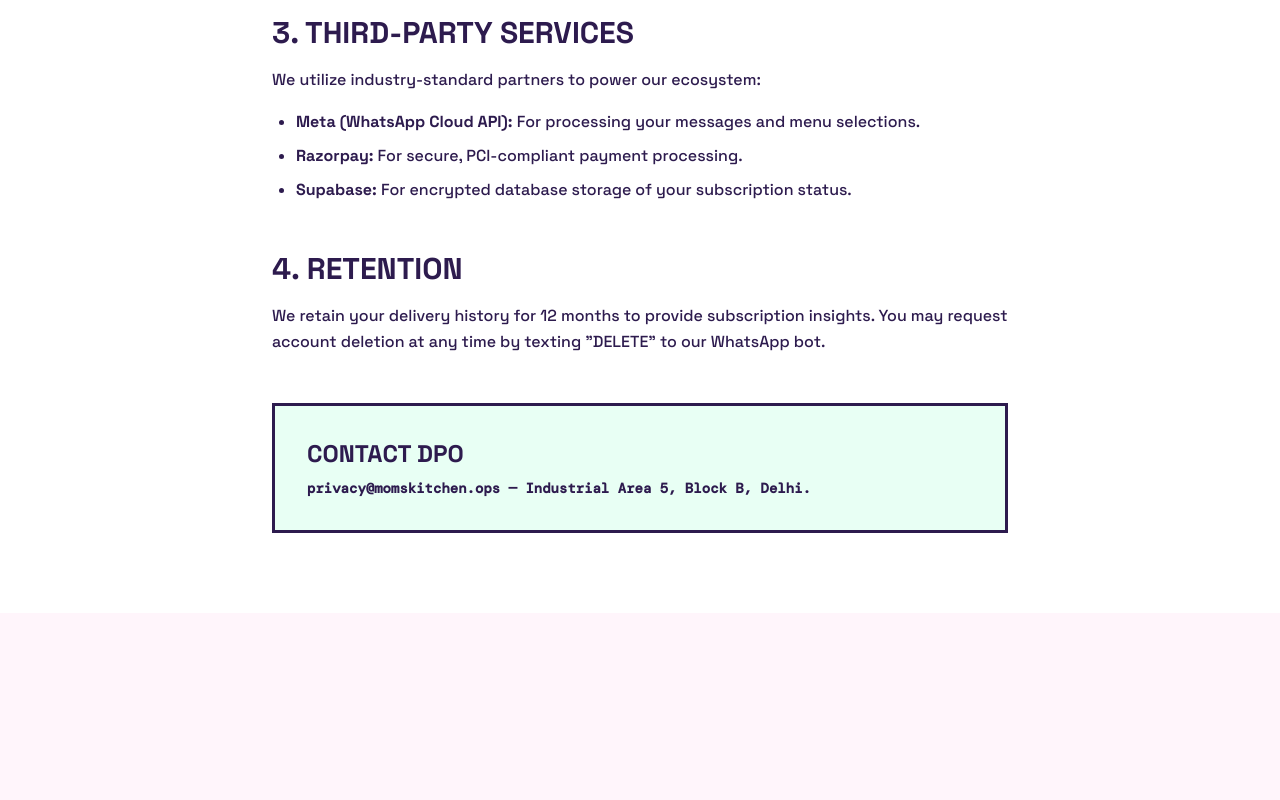
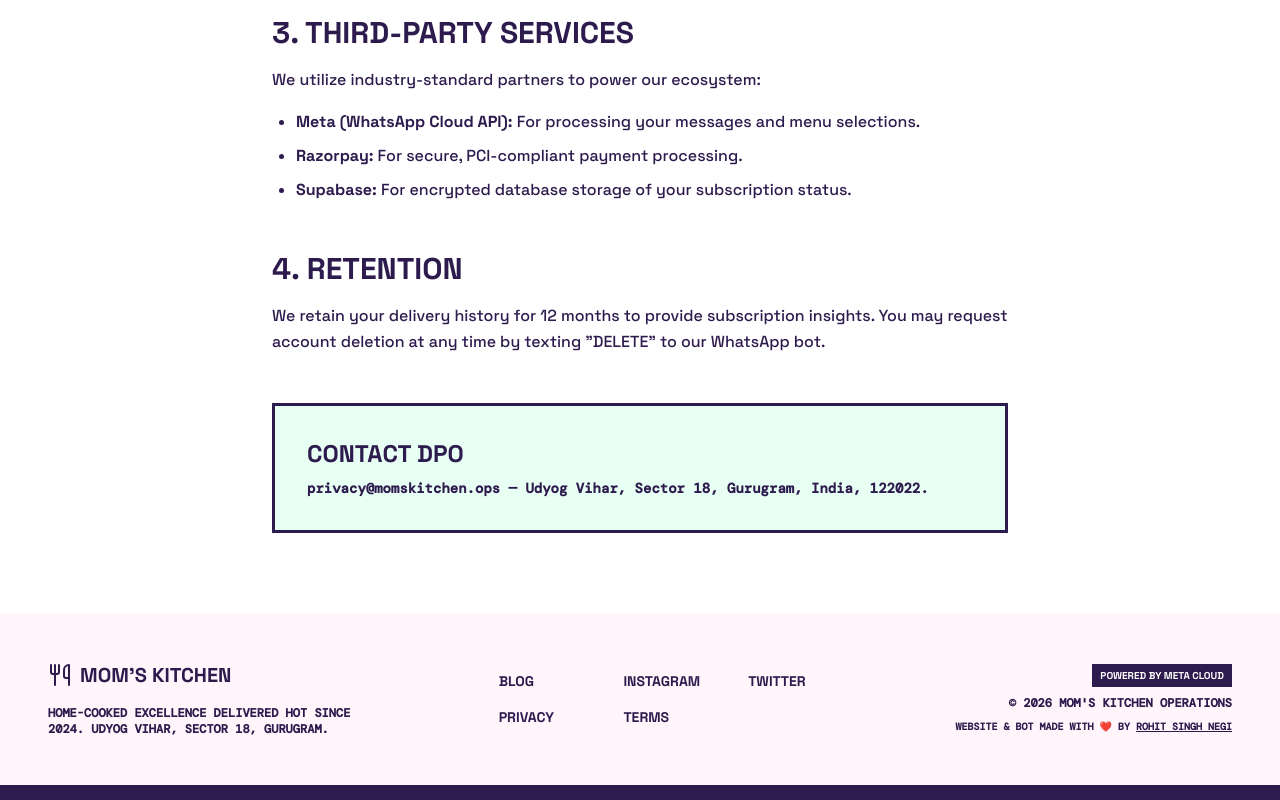
Before and after one commit to Rohitd3v/tiffin-serv-website, a Next.js app: page /privacy in a window 1280 px wide. Shown: the part 944-1744 px from the top of the page. Before the commit the page ends 1557 px from the top, so only its background shows below. Built offline with nearby package versions, Linux system fonts and the light colour scheme.

Commit message:
Update business info (#1)
* Update business address, WhatsApp number, and add Facebook domain verification

* Update legal pages to reflect Gurugram jurisdiction and NCR delivery

* Extract Footer to a global component and add to layout

* Hide AnimatedBranch on mobile screens

```diff
--- a/src/app/blog/[slug]/page.tsx
+++ b/src/app/blog/[slug]/page.tsx
@@ -81,7 +81,7 @@
             <h3 className="text-3xl font-black uppercase mb-4">Want more content like this?</h3>
             <p className="font-bold font-mono mb-8">Join our Delhi community on WhatsApp for daily menus, nutrition tips, and exclusive subscription offers.</p>
             <a
-              href="https://wa.me/919800111101?text=I read your blog and want to subscribe"
+              href="https://wa.me/917033558836?text=I read your blog and want to subscribe"
               className="bg-brutal-border text-white text-xl font-bold px-8 py-4 shadow-brutal uppercase flex items-center gap-3 w-fit hover:bg-brutal-pop transition-colors border-[3px] border-brutal-border"
             >
               <MessageCircle className="w-6 h-6" /> Chat with Us
--- a/src/app/blog/page.tsx
+++ b/src/app/blog/page.tsx
@@ -70,7 +70,7 @@
             Get Delhi food guides and subscription deals directly on WhatsApp.
           </p>
           <a
-            href="https://wa.me/919800111101?text=Subscribe me to blog updates"
+            href="https://wa.me/917033558836?text=Subscribe me to blog updates"
             className="bg-brutal-border text-white text-2xl font-black px-10 py-6 shadow-brutal uppercase hover:bg-brutal-pop transition-colors border-[3px] border-brutal-border inline-block"
           >
             Join the List
--- a/src/app/layout.tsx
+++ b/src/app/layout.tsx
@@ -1,6 +1,7 @@
 import type { Metadata } from "next";
 import { Space_Grotesk, DM_Mono } from "next/font/google";
 import { Sakura } from "@/components/Sakura";
+import { Footer } from "@/components/Footer";
 import "./globals.css";
 
 const spaceGrotesk = Space_Grotesk({
@@ -26,13 +27,17 @@
 }>) {
   return (
     <html lang="en" className="h-full">
+      <head>
+        <meta name="facebook-domain-verification" content="e9d87g49chunoybrjmjooxz3ovic5k" />
+      </head>
       <body
-        className={`${spaceGrotesk.variable} ${dmMono.variable} antialiased font-display`}
+        className={`${spaceGrotesk.variable} ${dmMono.variable} antialiased font-display flex flex-col min-h-screen`}
       >
         <Sakura />
-        <div className="relative z-10">
+        <div className="relative z-10 flex-1 flex flex-col">
           {children}
         </div>
+        <Footer />
       </body>
     </html>
   );
--- a/src/app/page.tsx
+++ b/src/app/page.tsx
@@ -17,7 +17,7 @@
 
 export default function Home() {
   const whatsappUrl =
-    "https://wa.me/919800111101?text=Hello! I want to order a tiffin.";
+    "https://wa.me/917033558836?text=Hello! I want to order a tiffin.";
 
   return (
     <main className="min-h-screen">
@@ -477,7 +477,7 @@
             <motion.a
               whileHover={{ scale: 1.05, x: 4, y: -4 }}
               whileTap={{ scale: 0.95 }}
-              href="https://maps.google.com/?q=Mom's+Kitchen+Industrial+Area+Delhi"
+              href="https://maps.google.com/?q=Mom's+Kitchen+Udyog+Vihar+Sector+18+Gurugram"
               target="_blank"
               rel="noopener noreferrer"
               className="bg-white border-[3px] border-brutal-border px-8 py-4 font-bold uppercase shadow-brutal flex items-center gap-3 hover:bg-brutal-accent transition-colors"
@@ -527,12 +527,12 @@
             image: "https://tiffinserv.delivery/logo.png",
             "@id": "https://tiffinserv.delivery",
             url: "https://tiffinserv.delivery",
-            telephone: "+919800111101",
+            telephone: "+917033558836",
             address: {
               "@type": "PostalAddress",
-              streetAddress: "Industrial Area 5, Block B",
-              addressLocality: "Delhi",
-              postalCode: "110001",
+              streetAddress: "Udyog Vihar, Sector 18",
+              addressLocality: "Gurugram",
+              postalCode: "122022",
               addressCountry: "IN",
             },
             geo: {
@@ -561,70 +561,7 @@
         }}
       />
 
-      {/* Footer */}
-      <footer className="bg-brutal-bg p-12 border-b-[15px] border-brutal-border">
-        <div className="max-w-7xl mx-auto flex flex-col md:flex-row justify-between items-start md:items-center gap-12">
-          <div>
-            <div className="flex items-center gap-2 mb-4">
-              <Utensils className="w-6 h-6" />
-              <h1 className="text-xl font-bold uppercase">
-                Mom&apos;s Kitchen
-              </h1>
-            </div>
-            <p className="font-mono text-xs font-bold text-brutal-muted uppercase max-w-xs">
-              Home-cooked excellence delivered hot since 2024. Industrial Area
-              5, Block B, Delhi.
-            </p>
-          </div>
 
-          <div className="grid grid-cols-2 lg:grid-cols-3 gap-x-12 gap-y-4 font-bold uppercase text-sm">
-            <Link
-              href="/blog"
-              className="hover:text-brutal-pop transition-colors"
-            >
-              Blog
-            </Link>
-            <a href="#" className="hover:text-brutal-pop transition-colors">
-              Instagram
-            </a>
-            <a href="#" className="hover:text-brutal-pop transition-colors">
-              Twitter
-            </a>
-            <Link
-              href="/privacy"
-              className="hover:text-brutal-pop transition-colors"
-            >
-              Privacy
-            </Link>
-            <Link
-              href="/terms"
-              className="hover:text-brutal-pop transition-colors"
-            >
-              Terms
-            </Link>
-          </div>
-
-          <div className="text-right flex flex-col items-end">
-            <div className="bg-brutal-border text-white text-[10px] font-black uppercase px-2 py-1 mb-2">
-              Powered by Meta Cloud
-            </div>
-            <p className="font-mono text-xs font-bold text-brutal-muted mb-2">
-              © 2026 MOM&apos;S KITCHEN OPERATIONS
-            </p>
-            <p className="font-mono text-[10px] font-bold text-brutal-muted uppercase">
-              Website & Bot Made with ❤️ by{" "}
-              <a
-                href="https://github.com/Rohitd3v"
-                target="_blank"
-                rel="noopener noreferrer"
-                className="hover:text-brutal-pop transition-colors underline"
-              >
-                Rohit Singh Negi
-              </a>
-            </p>
-          </div>
-        </div>
-      </footer>
     </main>
   );
 }
--- a/src/app/privacy/page.tsx
+++ b/src/app/privacy/page.tsx
@@ -32,7 +32,7 @@
             <p>To provide automated meal delivery via WhatsApp, we collect:</p>
             <ul className="list-disc pl-6 mt-4 space-y-2">
               <li><strong>Phone Number:</strong> Used as your unique account identifier.</li>
-              <li><strong>Geolocation:</strong> Captured once via WhatsApp to verify if your address falls within our Delhi delivery zones.</li>
+              <li><strong>Geolocation:</strong> Captured once via WhatsApp to verify if your address falls within our Delhi NCR delivery zones.</li>
               <li><strong>Delivery Address:</strong> Text-based address for our delivery partners.</li>
               <li><strong>Transaction Data:</strong> Payment confirmation via Razorpay.</li>
             </ul>
@@ -60,7 +60,7 @@
 
           <section className="bg-brutal-card-mint p-8 border-[3px] border-brutal-border">
             <h3 className="text-2xl font-black uppercase mb-2">Contact DPO</h3>
-            <p className="text-sm font-mono font-bold">privacy@momskitchen.ops — Industrial Area 5, Block B, Delhi.</p>
+            <p className="text-sm font-mono font-bold">privacy@momskitchen.ops — Udyog Vihar, Sector 18, Gurugram, India, 122022.</p>
           </section>
         </div>
       </article>
--- a/src/app/terms/page.tsx
+++ b/src/app/terms/page.tsx
@@ -49,7 +49,7 @@
               <li>Lunch: 12:00 PM - 2:00 PM</li>
               <li>Dinner: 7:00 PM - 9:00 PM</li>
             </ul>
-            <p className="mt-4">Delays caused by extreme weather or traffic in Delhi will be communicated via WhatsApp.</p>
+            <p className="mt-4">Delays caused by extreme weather or traffic in Delhi NCR will be communicated via WhatsApp.</p>
           </section>
 
           <section>
@@ -59,7 +59,7 @@
 
           <section className="bg-brutal-bg p-8 border-[3px] border-brutal-border">
             <h3 className="text-2xl font-black uppercase mb-2">Governing Law</h3>
-            <p className="text-sm">These terms are governed by the laws of the Republic of India. Any disputes shall be subject to the exclusive jurisdiction of the courts in Delhi.</p>
+            <p className="text-sm">These terms are governed by the laws of the Republic of India. Any disputes shall be subject to the exclusive jurisdiction of the courts in Gurugram.</p>
           </section>
         </div>
       </article>
--- a/src/components/AnimatedBranch.tsx
+++ b/src/components/AnimatedBranch.tsx
@@ -17,7 +17,7 @@
 
 export function AnimatedBranch() {
   return (
-    <div className="absolute top-0 right-0 md:-right-30 w-[400px] h-[300px] md:w-[600px] md:h-[400px] pointer-events-none opacity-90 z-0">
+    <div className="hidden md:block absolute top-0 right-0 md:-right-30 w-[400px] h-[300px] md:w-[600px] md:h-[400px] pointer-events-none opacity-90 z-0">
       <svg
         viewBox="0 0 400 300"
         className="w-full h-full overflow-visible drop-shadow-[2px_2px_0px_rgba(45,27,78,0.2)]"
--- /dev/null
+++ b/src/components/Footer.tsx
@@ -0,0 +1,70 @@
+import Link from "next/link";
+import { Utensils } from "lucide-react";
+
+export function Footer() {
+  return (
+    <footer className="bg-brutal-bg p-12 border-b-[15px] border-brutal-border mt-auto">
+      <div className="max-w-7xl mx-auto flex flex-col md:flex-row justify-between items-start md:items-center gap-12">
+        <div>
+          <div className="flex items-center gap-2 mb-4">
+            <Utensils className="w-6 h-6" />
+            <h1 className="text-xl font-bold uppercase">
+              Mom&apos;s Kitchen
+            </h1>
+          </div>
+          <p className="font-mono text-xs font-bold text-brutal-muted uppercase max-w-xs">
+            Home-cooked excellence delivered hot since 2024. Udyog Vihar,
+            Sector 18, Gurugram.
+          </p>
+        </div>
+
+        <div className="grid grid-cols-2 lg:grid-cols-3 gap-x-12 gap-y-4 font-bold uppercase text-sm">
+          <Link
+            href="/blog"
+            className="hover:text-brutal-pop transition-colors"
+          >
+            Blog
+          </Link>
+          <a href="#" className="hover:text-brutal-pop transition-colors">
+            Instagram
+          </a>
+          <a href="#" className="hover:text-brutal-pop transition-colors">
+            Twitter
+          </a>
+          <Link
+            href="/privacy"
+            className="hover:text-brutal-pop transition-colors"
+          >
+            Privacy
+          </Link>
+          <Link
+            href="/terms"
+            className="hover:text-brutal-pop transition-colors"
+          >
+            Terms
+          </Link>
+        </div>
+
+        <div className="text-right flex flex-col items-end">
+          <div className="bg-brutal-border text-white text-[10px] font-black uppercase px-2 py-1 mb-2">
+            Powered by Meta Cloud
+          </div>
+          <p className="font-mono text-xs font-bold text-brutal-muted mb-2">
+            © 2026 MOM&apos;S KITCHEN OPERATIONS
+          </p>
+          <p className="font-mono text-[10px] font-bold text-brutal-muted uppercase">
+            Website & Bot Made with ❤️ by{" "}
+            <a
+              href="https://github.com/Rohitd3v"
+              target="_blank"
+              rel="noopener noreferrer"
+              className="hover:text-brutal-pop transition-colors underline"
+            >
+              Rohit Singh Negi
+            </a>
+          </p>
+        </div>
+      </div>
+    </footer>
+  );
+}
```
